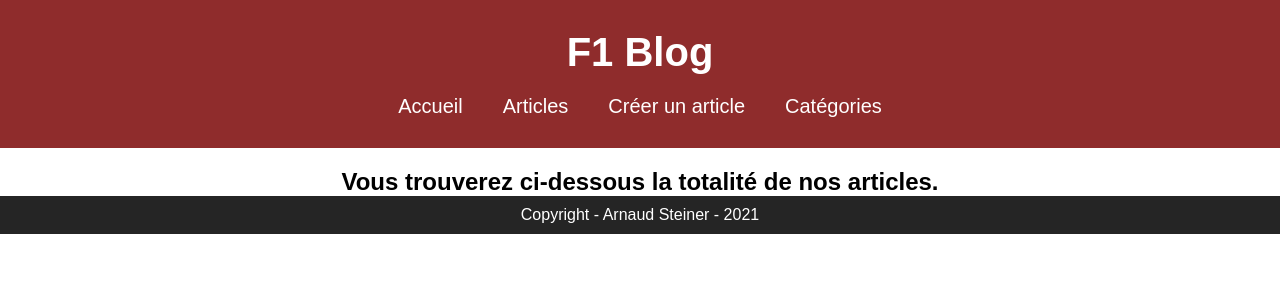
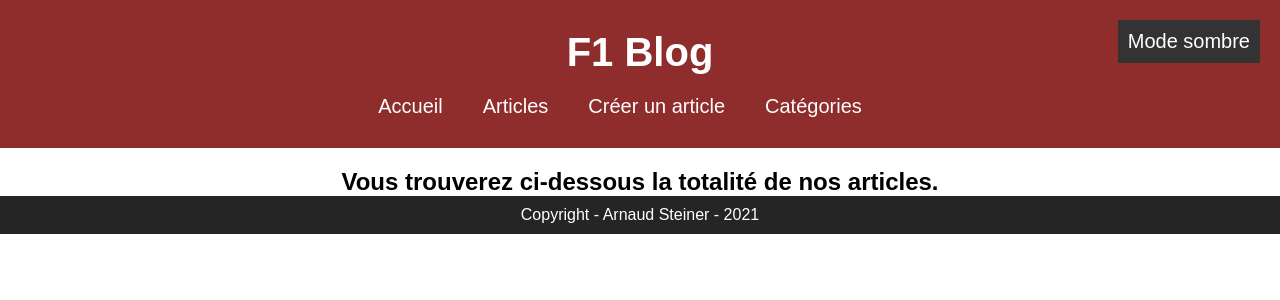
Before and after one commit to ReVolTPFE/f1-blog, a PHP site: template templates/pages/articles.html.twig in a window 1280 px wide. Shown: the top 300 px of the page. Run offline with PHP 8.4, Linux system fonts and the light colour scheme; the template is opened without the code that fills it, so the values that code supplies are empty; some libraries are stand-ins or nearby versions.

Commit message:
V1.0.1 done with darkmode

```diff
--- /dev/null
+++ b/css/_dark-mode.scss
@@ -0,0 +1,26 @@
+.dark-mode-bg {
+	background-color: #333;
+}
+
+.dark-mode-font {
+	a, p, li, h1, h2, h3, h4, h5, h6, i, label, input {
+		color: white;
+	}
+}
+
+.dark-mode-border {
+	border: 1px solid white !important;
+}
+
+.dark-mode-input {
+	input, textarea, select {
+		color: white;
+		border: 1px solid white !important;
+		background-color: #555;
+	}
+
+	input[type=file] {
+		background: none !important;
+		border: none !important;
+	}
+}
--- a/css/_header.scss
+++ b/css/_header.scss
@@ -25,6 +25,15 @@
 					text-decoration: none;
 					color: rgb(255, 255, 255);
 
+					&--dark_mode {
+						position: absolute;
+						top: 20px;
+						right: 20px;
+						background-color: #333;
+						cursor: pointer;
+						padding: 10px;
+					}
+
 					&:hover {
 						color: rgb(221, 221, 221);
 					}
--- a/css/main.scss
+++ b/css/main.scss
@@ -6,3 +6,4 @@
 @import "./form";
 @import "./categories";
 @import "./footer";
+@import "./dark-mode";
--- a/include/connection.php
+++ b/include/connection.php
@@ -2,7 +2,7 @@
 
 function connection()
 {
-	$pdo = new PDO('mysql:host=127.0.0.1;dbname=steiner_f1_blog;charset=utf8', 'docker', ''); //! PAS CHANGER CEST SUR LE GIT PUBLIC !!!!!
+	$pdo = new PDO('mysql:host=127.0.0.1;dbname=steiner_f1_blog;charset=utf8', 'root', ''); //! PAS CHANGER CEST SUR LE GIT PUBLIC !!!!!
 	$pdo->setAttribute(PDO::ATTR_ERRMODE, PDO::ERRMODE_WARNING);
 
 	if ($pdo) {
--- /dev/null
+++ b/js/dark-mode.js
@@ -0,0 +1,31 @@
+let darkModeBtn = document.querySelector(".header__nav__list__item__link--dark_mode");
+let bgSwitch = document.querySelectorAll(".switch-bg");
+let fontSwitch = document.querySelectorAll(".switch-font");
+let borderSwitch = document.querySelectorAll(".switch-border");
+let inputSwitch = document.querySelectorAll(".switch-input");
+
+darkModeBtn.addEventListener("click", () => {
+	bgSwitch.forEach(elt => {
+		elt.classList.toggle("dark-mode-bg");
+	});
+
+	fontSwitch.forEach(elt => {
+		elt.classList.toggle("dark-mode-font");
+	});
+
+	borderSwitch.forEach(elt => {
+		elt.classList.toggle("dark-mode-border");
+	});
+
+	inputSwitch.forEach(elt => {
+		elt.classList.toggle("dark-mode-input");
+	});
+
+	darkModeBtn.classList.toggle("dark-mode-enabled");
+
+	if (darkModeBtn.classList.contains("dark-mode-enabled")) {
+		darkModeBtn.innerText = "Mode clair";
+	} else {
+		darkModeBtn.innerText = "Mode sombre";
+	}
+});
--- a/templates/base.html.twig
+++ b/templates/base.html.twig
@@ -7,7 +7,7 @@
 
         <title>F1-Blog : {% block title %}{% endblock %}</title>
     </head>
-    <body>
+    <body class="switch-bg switch-font switch-input">
         {% block header %}
             {% include 'layouts/header.l.html.twig' %}
         {% endblock %}
@@ -25,5 +25,7 @@
         {% block footer %}
             {% include 'layouts/footer.l.html.twig' %}
         {% endblock %}
+
+        <script src="./js/dark-mode.js"></script>
     </body>
 </html>
--- a/templates/layouts/card.l.html.twig
+++ b/templates/layouts/card.l.html.twig
@@ -4,7 +4,7 @@
 
 <article class="article">
 	{% for item in data %}
-		<a class="article__card" href="/?page=articles&id={{ item.article_id }}">
+		<a class="article__card switch-border" href="/?page=articles&id={{ item.article_id }}">
 			<div>
 				<h2 class="article__card__title">{{ item.title }}</h2>
 				<p class="article__card__author">Auteur : {{ item.author }}</p>
--- a/templates/layouts/header.l.html.twig
+++ b/templates/layouts/header.l.html.twig
@@ -7,6 +7,7 @@
 			<li class="header__nav__list__item"><a class="header__nav__list__item__link" href="/?page=articles">Articles</a></li>
 			<li class="header__nav__list__item"><a class="header__nav__list__item__link" href="/?page=articles&action=create">Créer un article</a></li>
 			<li class="header__nav__list__item"><a class="header__nav__list__item__link" href="/?page=categories">Catégories</a></li>
+			<li class="header__nav__list__item"><a class="header__nav__list__item__link header__nav__list__item__link--dark_mode">Mode sombre</a></li>
 		</ul>
 	</nav>
 </header>
--- a/templates/pages/articles.html.twig
+++ b/templates/pages/articles.html.twig
@@ -9,10 +9,10 @@
 
 	<article class="article">
 		{% for item in data %}
-				<a class="article__card list" href="/?page=articles&id={{ item.article_id }}">
+				<a class="article__card list switch-border" href="/?page=articles&id={{ item.article_id }}">
 					<div>
 						<h2 class="article__card__title">{{ item.title }}</h2>
-						<p class="article__card__tags"><i>{{ item.name }}</i> <i>{{ item.6 }}</i></p>
+						<p class="article__card__tags"><i class="switch-border">{{ item.name }}</i> <i class="switch-border">{{ item.6 }}</i></p>
 						<p class="article__card__author">Auteur : {{ item.author }}</p>
 						<img class="article__card__image" src="/img/articles/{{ item.photo }}" alt="">
 					</div>
--- a/templates/pages/oneArticle.html.twig
+++ b/templates/pages/oneArticle.html.twig
@@ -13,13 +13,13 @@
 	<div class="article__tags">
 		{% for category in categories %}
 			{% if category.category_id == tag1 %}
-				<i>{{ category.name }}</i>
+				<i class="switch-border">{{ category.name }}</i>
 			{% endif %}
 		{% endfor %}
 
 		{% for category in categories %}
 			{% if category.category_id == tag2 and tag1 != tag2 %}
-				<i>{{ category.name }}</i>
+				<i class="switch-border">{{ category.name }}</i>
 			{% endif %}
 		{% endfor %}
 	</div>
```
Also changed, not shown: css/main.min.css, img/articles/image.png (added), img/articles/photo.png (added).
